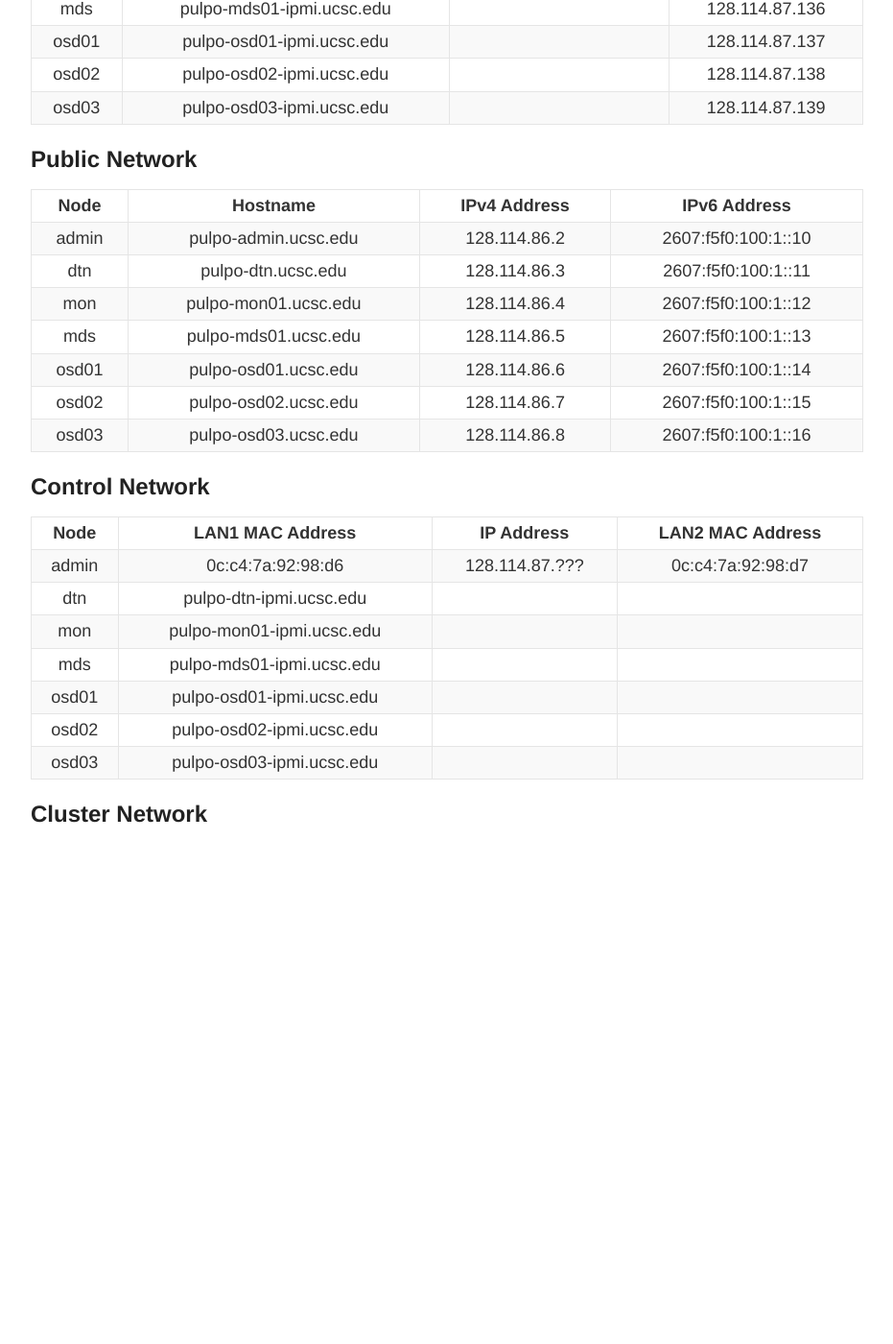
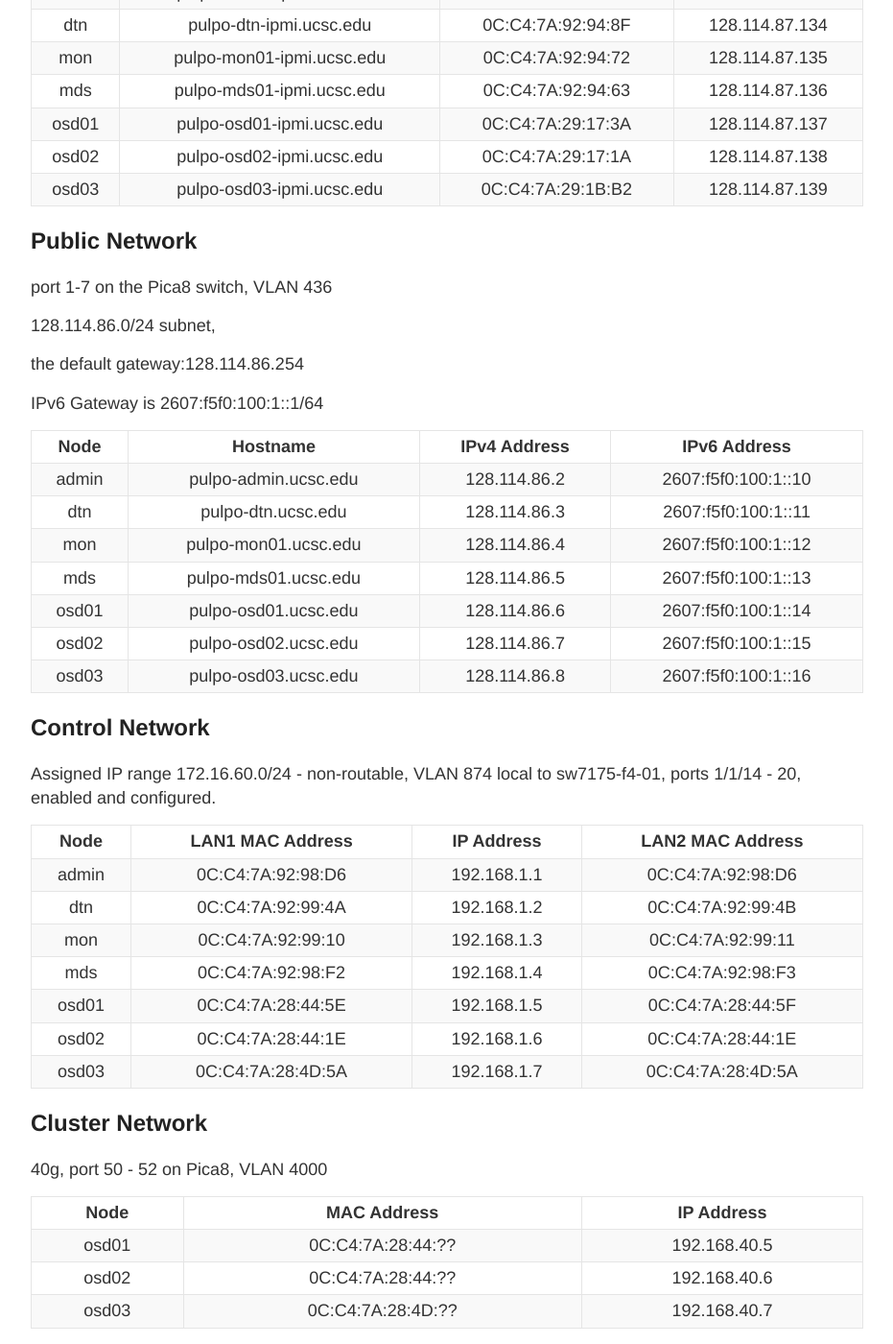
Before and after one commit to shawfdong/shawfdong.github.io, a Jekyll site: the page built from _posts/2017-6-21-pulpos-networks.md, in a window 1280 px wide and 1400 px high, scrolled down 1245 px. Shown: the whole window at 96% size, without its empty margins (174-1105 px from the left). Built offline with Jekyll 4.4.1, drawn with Linux system fonts in a browser that asks for light colours; before the commit the page ends 2124 px from its top, so only the background shows below that; some of the changed text lies outside the part shown.

Commit message:
more pulpos posts

```diff
--- a/_posts/2017-6-21-pulpos-networks.md
+++ b/_posts/2017-6-21-pulpos-networks.md
@@ -10,18 +10,32 @@ In this post, we describe the network specifications and configurations of the C
 ![Pulpos Network Topology](/images/pulpos_networks.png)
 
 ## IPMI Network
+7 ports (7-13) on sw7175-f4-01
+non-DCO console network
+vlan802
+128.114.87.128/25
+
+gateway: 128.114.87.254
 
 | Node  | Hostname                  | MAC Address       | IP Address     |
 | :---: |:-------------------------:| :----------------:| :------------: |
-| admin | pulpo-admin-ipmi.ucsc.edu | 0c:c4:7a:92:94:55 | 128.114.87.133 |
-| dtn   | pulpo-dtn-ipmi.ucsc.edu   | | 128.114.87.134 |
-| mon   | pulpo-mon01-ipmi.ucsc.edu | | 128.114.87.135 |
-| mds   | pulpo-mds01-ipmi.ucsc.edu | | 128.114.87.136 |
-| osd01 | pulpo-osd01-ipmi.ucsc.edu | | 128.114.87.137 |
-| osd02 | pulpo-osd02-ipmi.ucsc.edu | | 128.114.87.138 |
-| osd03 | pulpo-osd03-ipmi.ucsc.edu | | 128.114.87.139 |
+| admin | pulpo-admin-ipmi.ucsc.edu | 0C:C4:7A:92:94:55 | 128.114.87.133 |
+| dtn   | pulpo-dtn-ipmi.ucsc.edu   | 0C:C4:7A:92:94:8F | 128.114.87.134 |
+| mon   | pulpo-mon01-ipmi.ucsc.edu | 0C:C4:7A:92:94:72 | 128.114.87.135 |
+| mds   | pulpo-mds01-ipmi.ucsc.edu | 0C:C4:7A:92:94:63 | 128.114.87.136 |
+| osd01 | pulpo-osd01-ipmi.ucsc.edu | 0C:C4:7A:29:17:3A | 128.114.87.137 |
+| osd02 | pulpo-osd02-ipmi.ucsc.edu | 0C:C4:7A:29:17:1A | 128.114.87.138 |
+| osd03 | pulpo-osd03-ipmi.ucsc.edu | 0C:C4:7A:29:1B:B2 | 128.114.87.139 |
 
 ## Public Network
+
+port 1-7 on the Pica8 switch, VLAN 436
+
+128.114.86.0/24 subnet,
+
+the default gateway:128.114.86.254
+
+IPv6 Gateway is 2607:f5f0:100:1::1/64
 
 | Node  | Hostname             | IPv4 Address | IPv6 Address        |
 | :---: |:--------------------:| :----------: | :-----------------: |
@@ -36,14 +50,24 @@ In this post, we describe the network specifications and configurations of the C
 
 ## Control Network
 
-| Node  | LAN1 MAC Address  | IP Address     | LAN2 MAC Address  |
-| :---: |:-----------------:| :-------------:| :---------------: |
-| admin | 0c:c4:7a:92:98:d6 | 128.114.87.??? | 0c:c4:7a:92:98:d7 |
-| dtn   | pulpo-dtn-ipmi.ucsc.edu   | |
-| mon   | pulpo-mon01-ipmi.ucsc.edu | |
-| mds   | pulpo-mds01-ipmi.ucsc.edu |
-| osd01 | pulpo-osd01-ipmi.ucsc.edu |
-| osd02 | pulpo-osd02-ipmi.ucsc.edu |
-| osd03 | pulpo-osd03-ipmi.ucsc.edu |
+Assigned IP range 172.16.60.0/24 - non-routable, VLAN 874 local to sw7175-f4-01, ports 1/1/14 - 20, enabled and configured.
+
+| Node  | LAN1 MAC Address  | IP Address  | LAN2 MAC Address  |
+| :---: |:-----------------:| :----------:| :---------------: |
+| admin | 0C:C4:7A:92:98:D6 | 192.168.1.1 | 0C:C4:7A:92:98:D6 |
+| dtn   | 0C:C4:7A:92:99:4A | 192.168.1.2 | 0C:C4:7A:92:99:4B |
+| mon   | 0C:C4:7A:92:99:10 | 192.168.1.3 | 0C:C4:7A:92:99:11 |
+| mds   | 0C:C4:7A:92:98:F2 | 192.168.1.4 | 0C:C4:7A:92:98:F3 |
+| osd01 | 0C:C4:7A:28:44:5E | 192.168.1.5 | 0C:C4:7A:28:44:5F |
+| osd02 | 0C:C4:7A:28:44:1E | 192.168.1.6 | 0C:C4:7A:28:44:1E |
+| osd03 | 0C:C4:7A:28:4D:5A | 192.168.1.7 | 0C:C4:7A:28:4D:5A |
 
 ## Cluster Network
+
+40g, port 50 - 52 on Pica8, VLAN 4000
+
+| Node  | MAC Address       | IP Address   |
+| :---: |:-----------------:| :-----------:|
+| osd01 | 0C:C4:7A:28:44:?? | 192.168.40.5 |
+| osd02 | 0C:C4:7A:28:44:?? | 192.168.40.6 |
+| osd03 | 0C:C4:7A:28:4D:?? | 192.168.40.7 |
```
Also changed, not shown: _posts/2017-7-10-pulpo-admin.md (+4 -1 lines), _posts/2017-7-12-auto-install-of-centos.md (added, +220 -0 lines).
